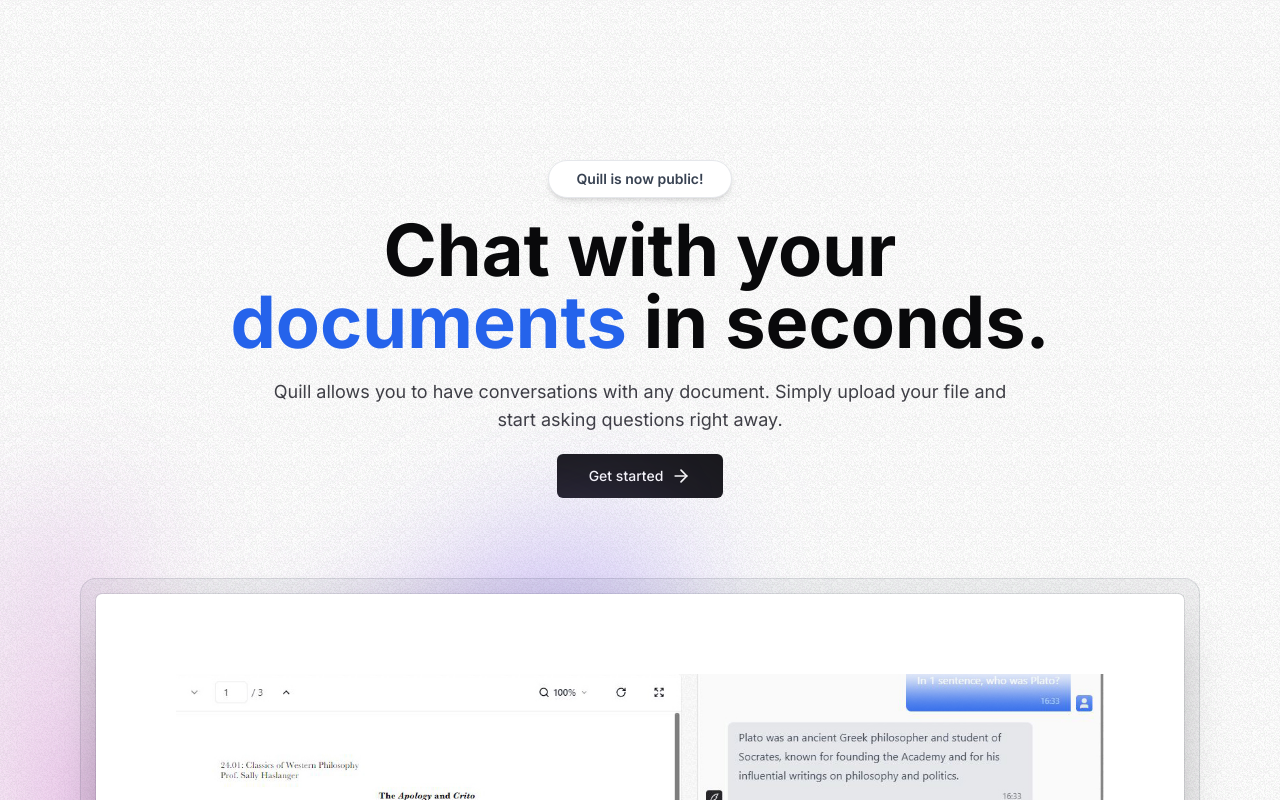
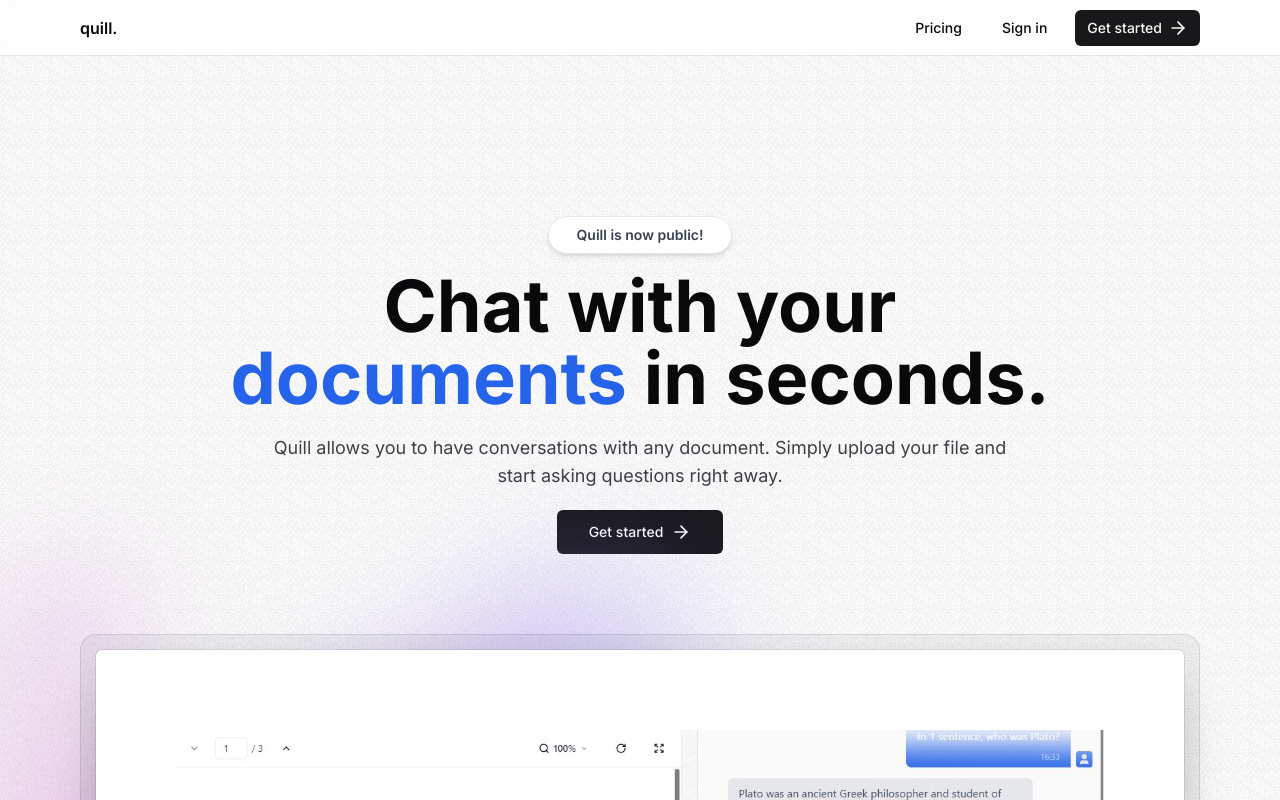
Before and after one commit to izy-1/pixel, a Next.js app: page / in a window 1280 px wide. Shown: the top 800 px of the page. Built offline with nearby package versions, Linux system fonts and the light colour scheme.

Commit message:
init navbar

```diff
--- a/package.json
+++ b/package.json
@@ -9,6 +9,7 @@
     "lint": "next lint"
   },
   "dependencies": {
+    "@kinde-oss/kinde-auth-nextjs": "^1.8.24",
     "@radix-ui/react-slot": "^1.0.2",
     "@tailwindcss/typography": "^0.5.10",
     "class-variance-authority": "^0.7.0",
--- a/src/app/layout.tsx
+++ b/src/app/layout.tsx
@@ -2,6 +2,7 @@
 import { Inter } from 'next/font/google'
 import './globals.css'
 import { cn } from '@/lib/utils'
+import Navbar from '@/components/Navbar'
 
 const inter = Inter({ subsets: ['latin'] })
 
@@ -22,6 +23,7 @@
           'min-h-screen font-sans antialiased grainy',
           inter.className
         )}>
+          <Navbar />
         {children}
       </body>
     </html>
--- /dev/null
+++ b/src/components/Navbar.tsx
@@ -0,0 +1,49 @@
+import Link from 'next/link'
+import MaxWidthWrapper from './MaxWidthWrapper'
+import { buttonVariants } from './ui/button'
+import { LoginLink, RegisterLink } from '@kinde-oss/kinde-auth-nextjs/server'
+import { ArrowRight } from 'lucide-react'
+
+const Navbar = () => {
+  return (
+    <nav className='sticky h-14 inset-x-0 top-0 z-30 w-full border-b border-gray-200 bg-white/75 backdrop-blur-lg transition-all'>
+      <MaxWidthWrapper>
+        <div className='flex h-14 items-center justify-between border-b border-zinc-200'>
+          <Link href='/' className='flex z-40 font-semibold'>
+            <span>quill.</span>
+          </Link>
+
+          {/* todo: add mobile */}
+
+          <div className='hidden items-center space-x-4 sm:flex'>
+            <>
+              <Link
+                href='/pricing'
+                className={buttonVariants({
+                  variant: 'ghost',
+                  size: 'sm',
+                })}>
+                Pricing
+              </Link>
+              <LoginLink
+                className={buttonVariants({
+                  variant: 'ghost',
+                  size: 'sm',
+                })}>
+                Sign in
+              </LoginLink>
+              <RegisterLink
+                className={buttonVariants({
+                  size: 'sm',
+                })}>
+                Get started <ArrowRight className='ml-1.5 h-5 w-5' />
+              </RegisterLink>
+            </>
+          </div>
+        </div>
+      </MaxWidthWrapper>
+    </nav>
+  )
+}
+
+export default Navbar
```
Also changed, not shown: 1 other file (tests, documents, lock files or other folders).
